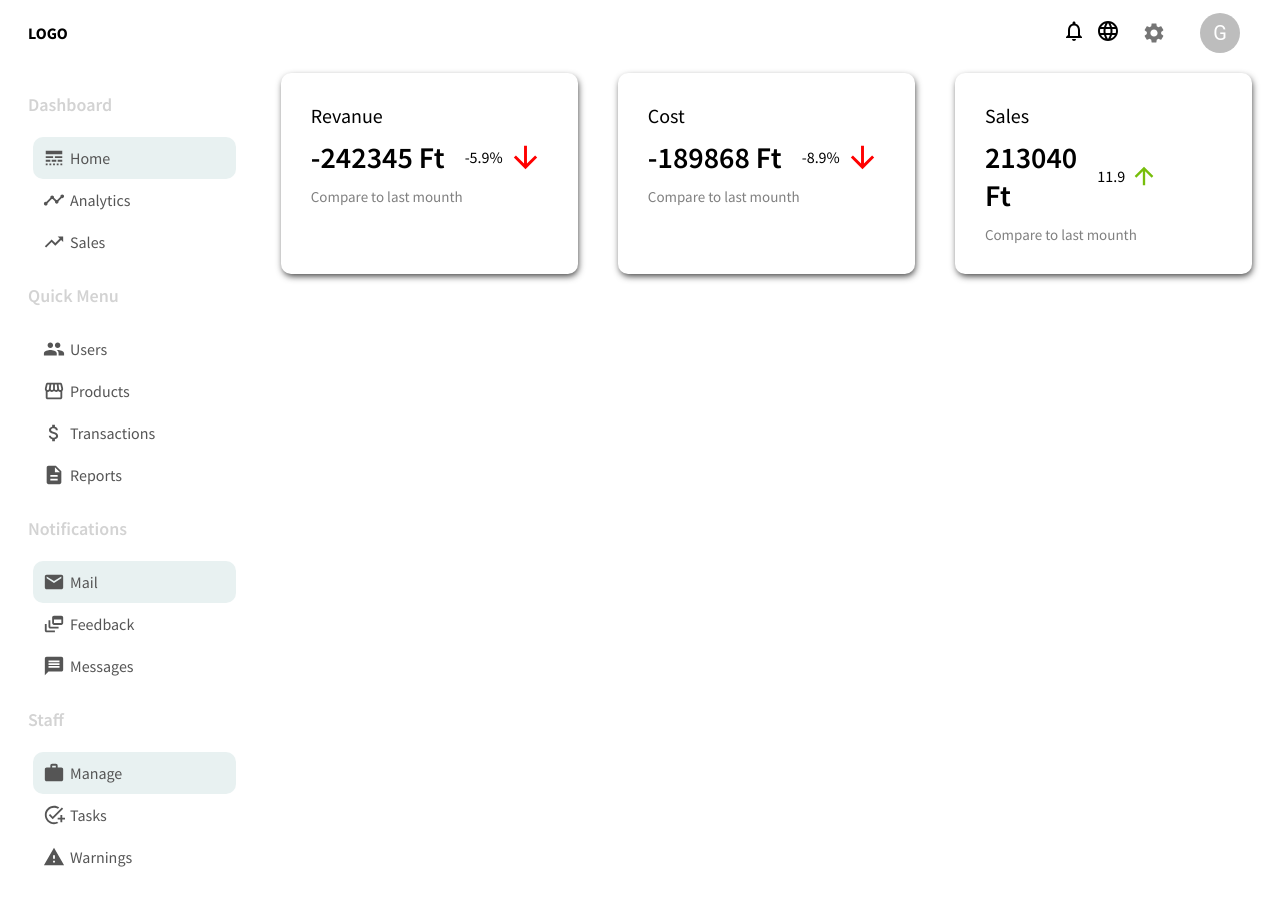
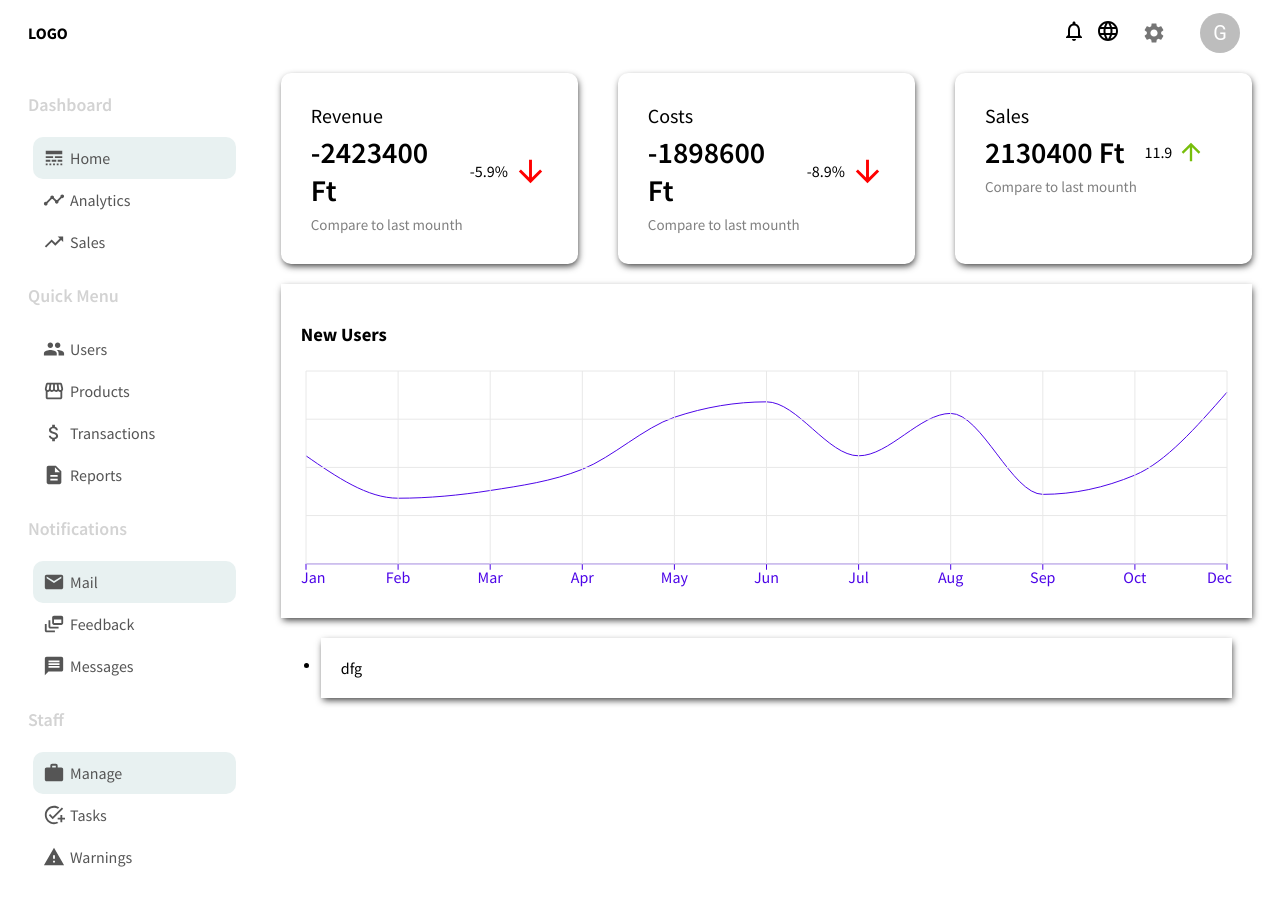
Before and after one commit to GergelyKarl/admin-dashboard-react, a React (Create React App) app: page /users in a window 1280 px wide. Shown: the top 906 px of the page. Built offline with nearby package versions, Linux system fonts and the light colour scheme.

Commit message:
0.5 widgets 01

```diff
--- /dev/null
+++ b/src/MockData.js
@@ -0,0 +1,46 @@
+export const data = [
+    {
+      name: "Jan",
+      Users: 56,
+    },
+    {
+      name: "Feb",
+      Users: 34,
+    },
+    {
+      name: "Mar",
+      Users: 38,
+    },
+    {
+      name: "Apr",
+      Users: 49,
+    },
+    {
+      name: "May",
+      Users: 76,
+    },
+    {
+      name: "Jun",
+      Users: 84,
+    },
+    {
+      name: "Jul",
+      Users: 56,
+    },
+    {
+      name: "Aug",
+      Users: 78,
+    },
+    {
+      name: "Sep",
+      Users: 36,
+    },
+    {
+      name: "Oct",
+      Users: 46,
+    },
+    {
+      name: "Dec",
+      Users: 89,
+    },
+  ];
--- a/src/app.css
+++ b/src/app.css
@@ -3,3 +3,8 @@
     display: flex;
     margin-top: 15px;
 }
+
+.transactions{
+    display: flex;
+    margin: 20px;
+}
--- /dev/null
+++ b/src/components/charts/Chart.css
@@ -0,0 +1,9 @@
+.chart{
+    margin: 20px;
+    padding: 20px;
+    box-shadow: 1px 3px 7px -1px rgba(0, 0, 0, 0.79);
+}
+
+.chart__title{
+    margin-bottom: 20px;
+}
--- /dev/null
+++ b/src/components/charts/Chart.js
@@ -0,0 +1,44 @@
+import "./Chart.css";
+import {
+  LineChart,
+  Line,
+  XAxis,
+  CartesianGrid,
+  Tooltip,
+  ResponsiveContainer,
+} from "recharts";
+
+export default function Chart({
+  title,
+  data,
+  dataKey,
+  grid,
+}) {
+  return (
+    <div className="chart">
+      <h3 className="chart__title">{title}</h3>
+      <ResponsiveContainer
+        width="100%"
+        height="100%"
+        aspect={4 / 1}
+      >
+        <LineChart data={data}>
+          <XAxis
+            dataKey="name"
+            stroke="#4d05e8"
+            interval="preserveStartEnd"
+          />
+
+          <Line
+            type="monotone"
+            dataKey={dataKey}
+            stroke="#4d05e8"
+            dot={false}
+          />
+          <Tooltip />
+          {grid && <CartesianGrid stroke="#e8e8e8" />}
+        </LineChart>
+      </ResponsiveContainer>
+    </div>
+  );
+}
--- /dev/null
+++ b/src/components/widgets/WidgetsTrans.css
@@ -0,0 +1,6 @@
+.widgets__trans{
+    flex: 2;
+    box-shadow: 1px 3px 7px -1px rgba(0, 0, 0, 0.79);
+    padding: 20px;
+    margin-right: 20px;
+}
--- /dev/null
+++ b/src/components/widgets/WidgetsTrans.js
@@ -0,0 +1,9 @@
+import React from 'react'
+import "./WidgetsTrans.css"
+export default function WidgetsTrans() {
+    return (
+        <div className="widgets__trans">
+            dfg
+        </div>
+    )
+}
--- /dev/null
+++ b/src/components/widgets/WidgetsUsers.css
@@ -0,0 +1,4 @@
+.widgets__users{
+    flex: 1;
+    box-shadow: 1px 3px 7px -1px rgba(0, 0, 0, 0.79);
+}
--- /dev/null
+++ b/src/components/widgets/WidgetsUsers.js
@@ -0,0 +1,14 @@
+import React from 'react'
+import "./WidgetsUsers.css"
+export default function WidgetsUsers() {
+    return (
+        <div className="widget__users">
+            <span className="widget__users__title"></span>
+            <ul className="widget__users__list">
+                <li className="widget__users__item">
+                    <img src="" alt="" className="widget__users__image" />
+                </li>
+            </ul>
+        </div>
+    )
+}
--- a/src/info/Info.css
+++ b/src/info/Info.css
@@ -16,7 +16,7 @@
 }
 
 .info__moneyContainer {
-  margin: 10px 0;
+  margin: 5px 0;
   display: flex;
   align-items: center;
 }
--- a/src/info/Info.js
+++ b/src/info/Info.js
@@ -6,9 +6,9 @@ export default function Info() {
   return (
     <div className="info">
       <div className="info__items">
-        <span className="info__title">Revanue</span>
+        <span className="info__title">Revenue</span>
         <div className="info__moneyContainer">
-          <span className="info__money">-242345 Ft</span>
+          <span className="info__money">-2423400 Ft</span>
           <span className="info__rate">
             -5.9%{" "}
             <ArrowDownwardIcon className="info__icon minus" />{" "}
@@ -19,9 +19,9 @@ export default function Info() {
         </span>
       </div>
       <div className="info__items">
-        <span className="info__title">Cost</span>
+        <span className="info__title">Costs</span>
         <div className="info__moneyContainer">
-          <span className="info__money">-189868 Ft </span>
+          <span className="info__money">-1898600 Ft </span>
           <span className="info__rate">
             -8.9%{" "}
             <ArrowDownwardIcon className="info__icon minus" />{" "}
@@ -35,8 +35,7 @@ export default function Info() {
         <span className="info__title">Sales</span>
         <div className="info__moneyContainer">
           <span className="info__money">
-            213040
-            <br /> Ft{" "}
+            2130400 Ft{" "}
           </span>
           <span className="info__rate">
             11.9 <ArrowUpwardIcon className="info__icon" />{" "}
--- a/src/pages/home/Home.js
+++ b/src/pages/home/Home.js
@@ -1,10 +1,25 @@
-import React from 'react'
-import Info from '../../info/Info'
-import "./Home.css"
+import React from "react";
+import Chart from "../../components/charts/Chart";
+import Info from "../../info/Info";
+import "./Home.css";
+import { data } from "../../MockData";
+import WidgetsTrans from "../../components/widgets/WidgetsTrans";
+import WidgetsUsers from "../../components/widgets/WidgetsUsers";
 export default function Home() {
-    return (
-        <div className="home">
-           <Info />
-        </div>
-    )
+  console.log("asd");
+  return (
+    <div className="home">
+      <Info />
+      <Chart
+        data={data}
+        title="New Users"
+        grid
+        dataKey="Users"
+      />
+      <div className="transactions">
+          <WidgetsUsers />
+          <WidgetsTrans />
+      </div>
+    </div>
+  );
 }
```
